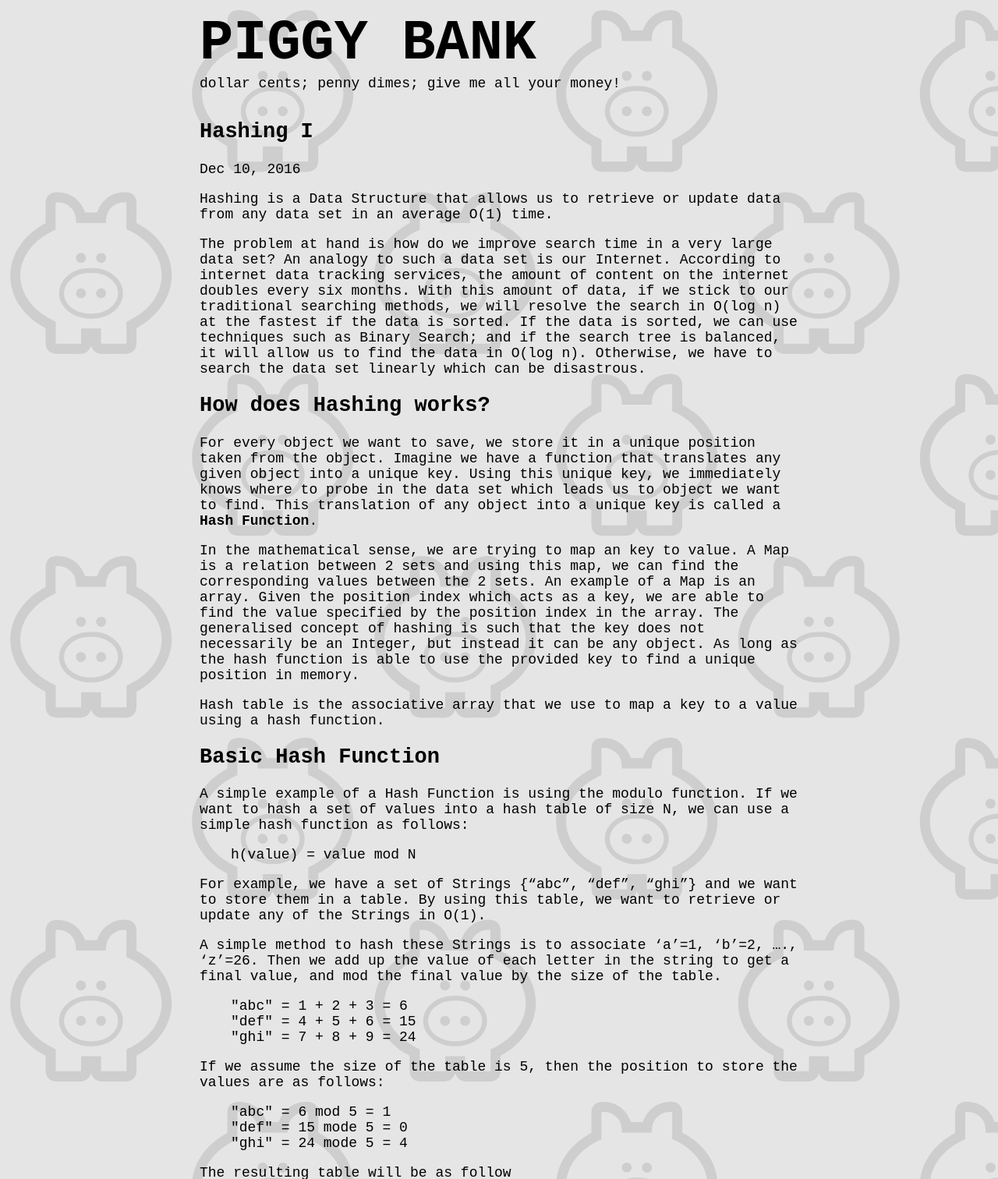
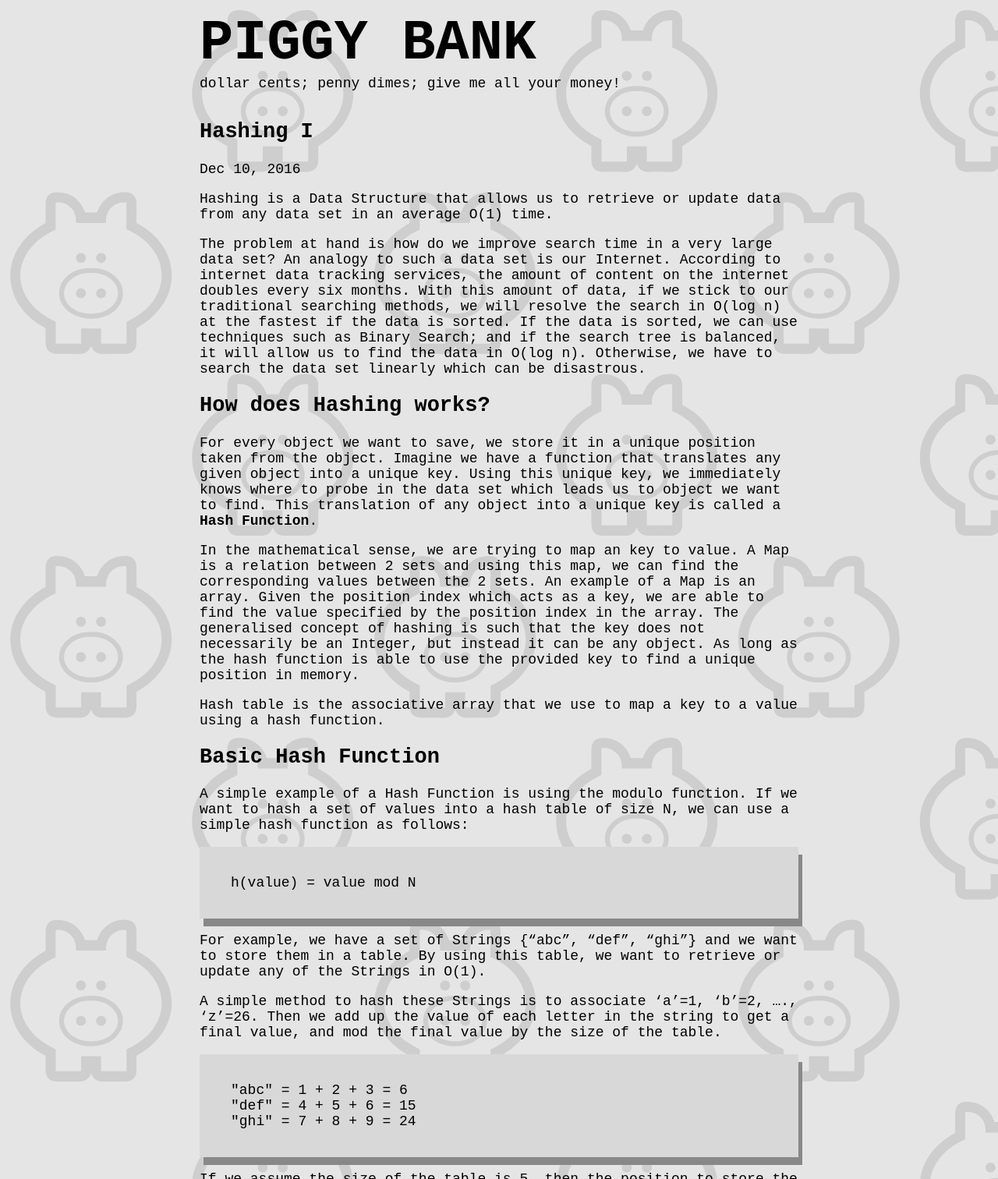
Before and after one commit to TayKangSheng/piggy-bank, a Jekyll site: the page built from _posts/2016-12-10-Hashing1.md, in a window 1280 px wide. Shown: the top 1512 px of the page at 78% size. Built offline with Jekyll 4.4.1, drawn with Linux system fonts in a browser that asks for light colours; grey boxes are pictures that could not be loaded.

Commit message:
add styling for block codes

```diff
--- a/_sass/piggy-bank.scss
+++ b/_sass/piggy-bank.scss
@@ -118,6 +118,21 @@ body {
             }
         }
     }
+
+    figure {
+        background: #d8d8d8;
+        display: block;
+        -webkit-padding-before: 1em;
+        -webkit-padding-after: 1em;
+        -webkit-padding-start: 40px;
+        -webkit-padding-end: 40px;
+
+        -webkit-margin-before: 0;
+        -webkit-margin-after: 0;
+        -webkit-margin-start: 0;
+        -webkit-margin-end: 0;
+        box-shadow: 5px 10px #888888;
+    }
 }
 
 .site-footer {
```
